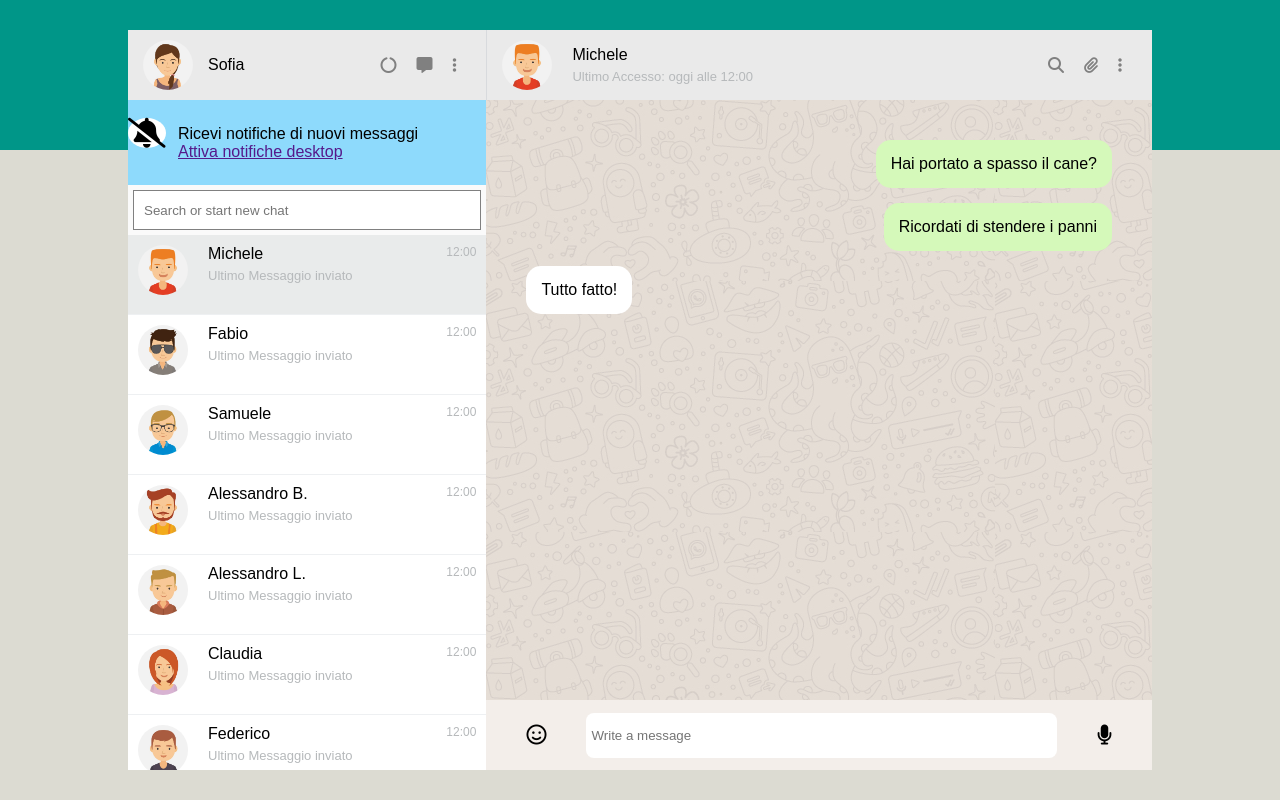
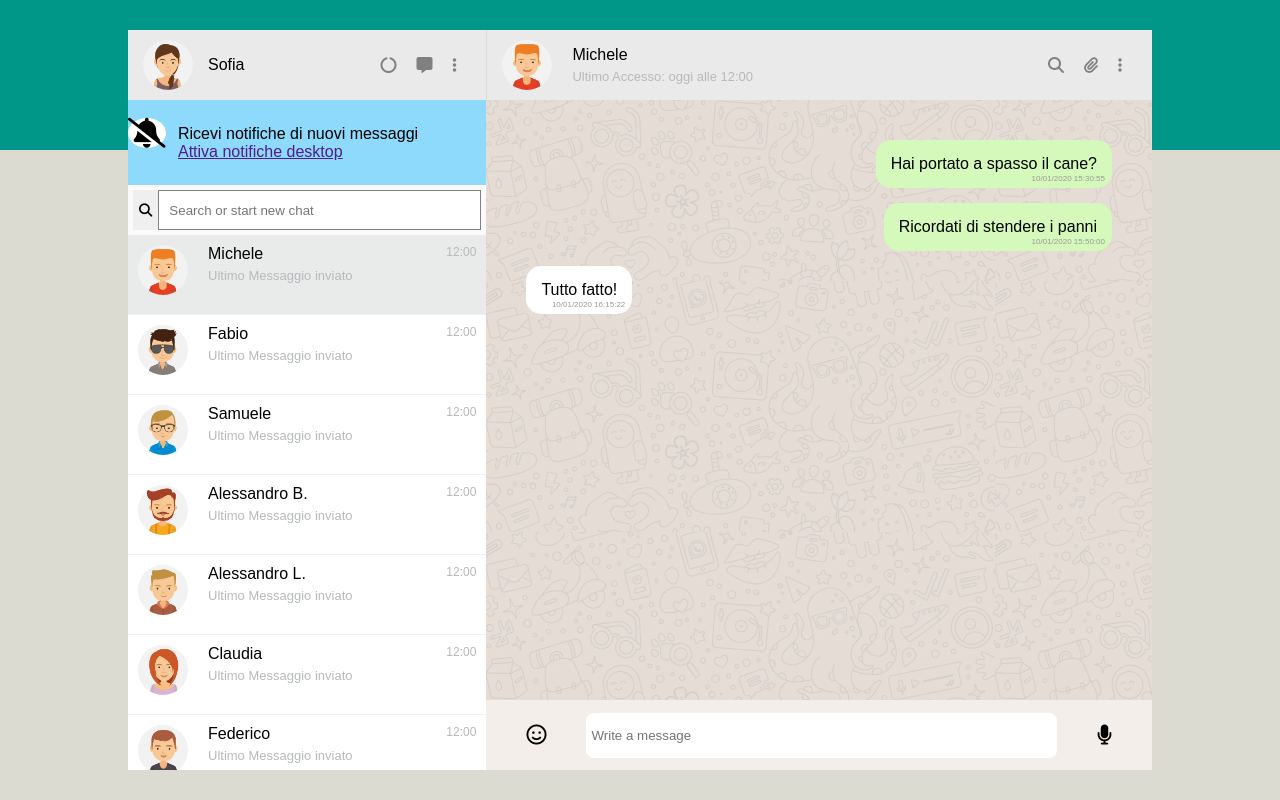
Before and after one commit to emanuele-pogliari/vue-boolzapp, a plain HTML site: page index.html in a window 1280 px wide. Drawn offline with nearby package versions, Linux system fonts and the light colour scheme.

Commit message:
date to messages added

```diff
--- a/css/style.css
+++ b/css/style.css
@@ -78,6 +78,8 @@ main {
     height: 50px;
     background-color: #FAFAFA;
     padding: 5px;
+    display: flex;
+    justify-content: center;
 }
 
 .search input {
@@ -245,4 +247,14 @@ li:last-child {
     margin-bottom: 15px;
     /* margin test */
     overflow-wrap: break-word;
+    position: relative;
 }
+
+.single-msg .time {
+    position: absolute;
+    bottom: 5px;
+    right: 7px;
+
+    font-size: 8px;
+    color: #999;
+}
--- a/index.html
+++ b/index.html
@@ -53,6 +53,9 @@
                     </div>
                 </div>
                 <div class="search">
+                    <button>
+                        <i class="fa-solid fa-magnifying-glass"></i>
+                    </button>
                     <input type="text" placeholder="Search or start new chat">
                 </div>
                 <div class="chat-list">
@@ -102,7 +105,11 @@
                     <div class="page-msg" v-for="currentPage in activeContact.messages">
                         <div class="single-msg" :class="currentPage.status=='sent' ? 'my-message' : 'user-message' ">
                             {{currentPage.message}}
+                            <div class="time">
+                                {{currentPage.date}}
+                            </div>
                         </div>
+
                     </div>
 
                 </div>
--- a/js/script.js
+++ b/js/script.js
@@ -178,19 +178,22 @@ createApp({
         sendMessage() {
             const newMsgObject = {
                 message: this.newMessage,
-                status: 'sent'
+                status: 'sent',
+                date: new Date().toLocaleTimeString(),
             };
             this.activeContact.messages.push(newMsgObject);
-            this.newMessage = ""
+            console.log(newMsgObject.date);
+            this.newMessage = "";
 
             // temporary solution
             setTimeout(() => {
                 const newUserMsg = {
                     message: 'OK!!',
-                    status: 'received'
+                    status: 'received',
+                    date: new Date().toLocaleTimeString(),
                 }
                 this.activeContact.messages.push(newUserMsg);
-            }, 3000);
+            }, 5000);
         },
 
 
```
